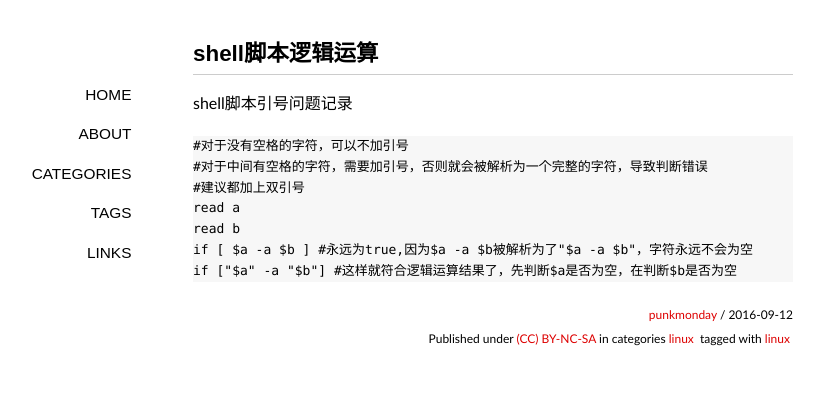
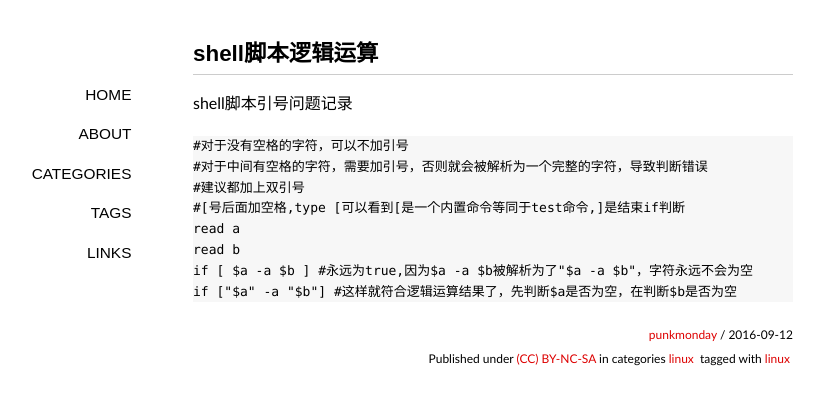
Before and after one commit to punkmonday/punkmonday.github.io, a Jekyll site: the page built from _posts/2016-09-12-shell-script.md, in a window 1280 px wide. Shown: the top 405 px of the page, without its empty margins (147-971 px from the left). Built offline with Jekyll 4.4.1, drawn with Linux system fonts in a browser that asks for light colours; some web fonts are replaced; comment, search, counter and statistics services are not loaded.

Commit message:
Updated 2016-09-12-shell-script.md

```diff
--- a/_posts/2016-09-12-shell-script.md
+++ b/_posts/2016-09-12-shell-script.md
@@ -14,6 +14,7 @@ shell脚本引号问题记录
 #对于没有空格的字符，可以不加引号
 #对于中间有空格的字符，需要加引号，否则就会被解析为一个完整的字符，导致判断错误
 #建议都加上双引号
+#[号后面加空格,type [可以看到[是一个内置命令等同于test命令,]是结束if判断
 read a
 read b
 if [ $a -a $b ] #永远为true,因为$a -a $b被解析为了"$a -a $b"，字符永远不会为空
```
